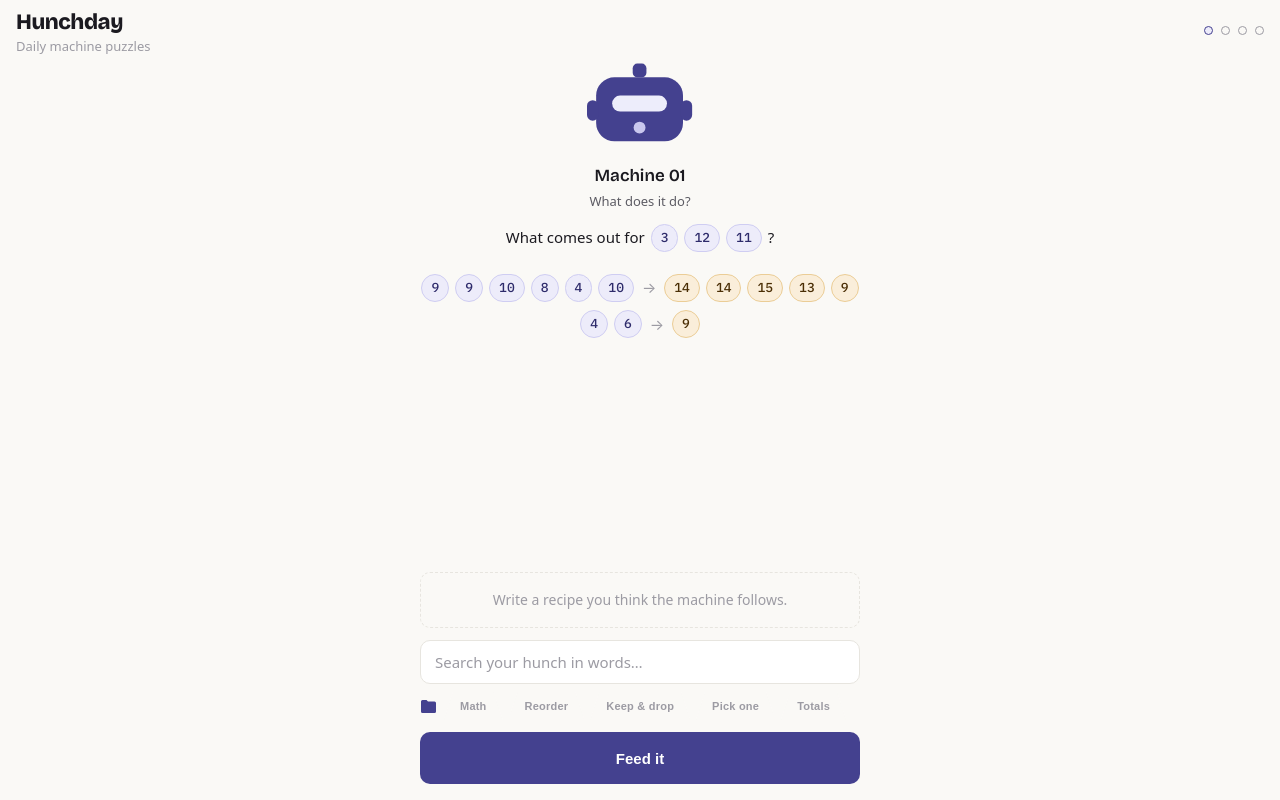
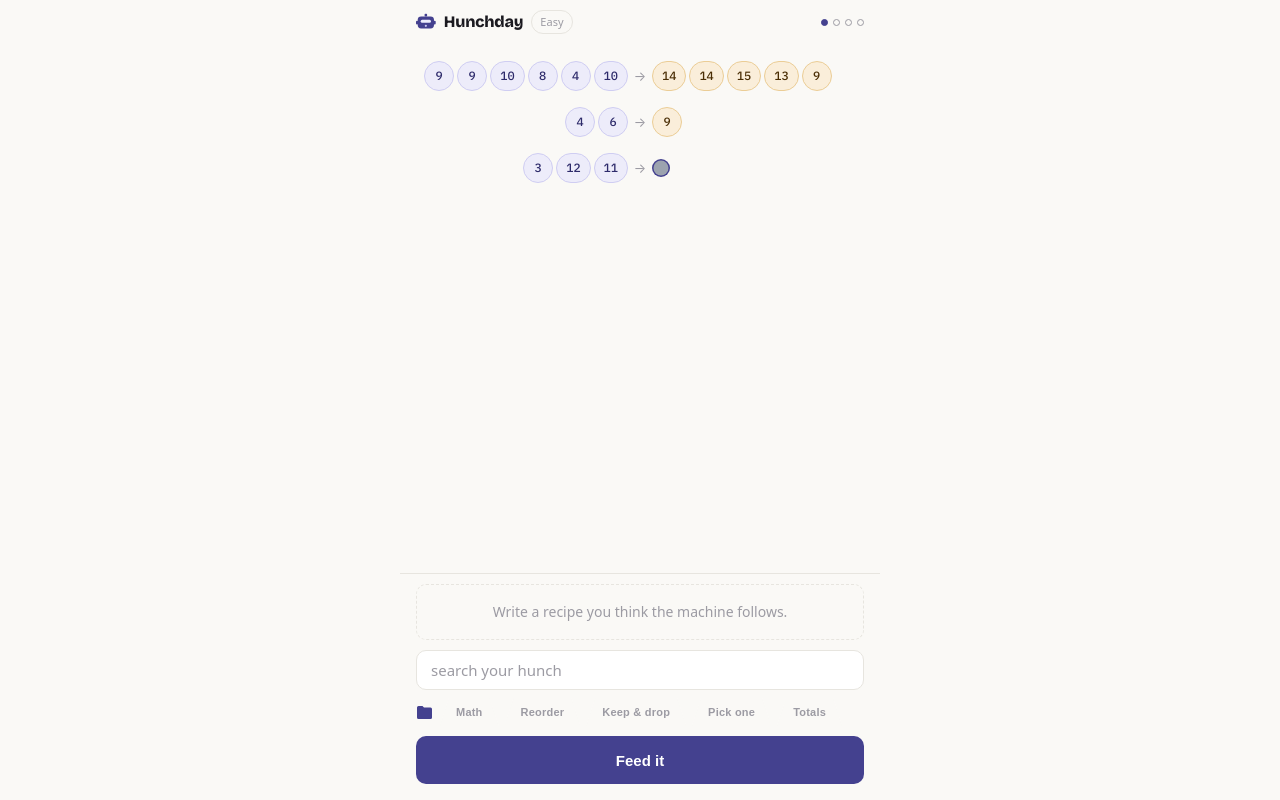
Before and after one commit to Radinkv/hunchday, a React (Vite) app: page / in a window 1280 px wide. Both pictures are taken after a click on the button "Play". Built offline with nearby package versions, Linux system fonts and the light colour scheme.

Commit message:
feat: add wait dot SVG and update UI components for improved layout and functionality

```diff
--- a/src/ui/App.tsx
+++ b/src/ui/App.tsx
@@ -7,15 +7,15 @@ import { Bot, MachineCard } from "./MachineCard";
 import { loadGame, saveGame } from "./storage";
 import {
   CLASS_APP,
+  CLASS_DIFFICULTY,
   CLASS_FEED,
   CLASS_HEADER,
+  CLASS_HEADER_LEFT,
   CLASS_INTRO,
   CLASS_INTRO_LEAD,
-  CLASS_TAGLINE,
-  CLASS_WORDMARK_BLOCK,
+  COPY_DIFFICULTY,
   COPY_INTRO_LEAD,
   COPY_PLAY,
-  COPY_TAGLINE,
   COPY_WORDMARK,
   LIGHT_COLOR_IDLE,
 } from "./constants";
@@ -44,9 +44,10 @@ export function App({ machines }: { readonly machines: readonly Machine[] }) {
   return (
     <div className={CLASS_APP}>
       <header className={CLASS_HEADER}>
-        <div className={CLASS_WORDMARK_BLOCK}>
+        <div className={CLASS_HEADER_LEFT}>
+          <Bot lightColor={LIGHT_COLOR_IDLE} chomping={false} />
           <h1>{COPY_WORDMARK}</h1>
-          <span className={CLASS_TAGLINE}>{COPY_TAGLINE}</span>
+          <span className={CLASS_DIFFICULTY}>{COPY_DIFFICULTY}</span>
         </div>
         <Dots machineIndex={state?.machineIndex ?? FIRST_MACHINE_INDEX} results={state?.results ?? idleResults} />
       </header>
--- a/src/ui/MachineCard.tsx
+++ b/src/ui/MachineCard.tsx
@@ -13,35 +13,30 @@ import {
 } from "../game/types";
 import {
   ARROW_GLYPH,
-  VERSUS_GLYPH,
-  CHOMP_DURATION_MS,
   CLASS_ARROW,
   CLASS_BOT,
   CLASS_BOTTOM,
+  CLASS_CELL_LEFT,
+  CLASS_CELL_RIGHT,
   CLASS_CHIP,
-  CLASS_CHIP_GUESS,
   CLASS_CHIP_INPUT,
   CLASS_CHIP_OUTPUT,
   CLASS_CHOMP,
-  CLASS_VERSUS,
   CLASS_END_STATS,
   CLASS_EVIDENCE,
   CLASS_FEEDBACK,
   CLASS_FEEDBACK_NOPE,
   CLASS_FEEDBACK_OK,
   CLASS_LIGHT,
-  CLASS_MACHINE_CAPTION,
-  CLASS_MACHINE_NAME,
-  CLASS_MACHINE_ZONE,
-  CLASS_MACHINE_SUBTITLE,
-  CLASS_QUESTION,
   CLASS_QUIET_BUTTON,
   CLASS_ROW,
+  CLASS_ROW_ACTIVE,
   CLASS_RULE,
   CLASS_RULE_BOX,
   CLASS_RULE_CRACKED,
   CLASS_RULE_REVEALED,
   CLASS_SHARE,
+  CLASS_WAIT_DOT,
   COPY_COPIED,
   COPY_COPY_RESULT,
   COPY_END_STATS_MIDDLE,
@@ -53,24 +48,15 @@ import {
   COPY_FEEDBACK_MORE,
   COPY_FEEDBACK_NOT_QUITE,
   COPY_FEEDBACK_TWICE,
-  COPY_MACHINE_NAME_PREFIX,
   COPY_NEXT_MACHINE,
   COPY_PLAY_AGAIN,
-  COPY_QUESTION_PREFIX,
-  COPY_QUESTION_SUFFIX,
   COPY_RULE_CRACKED_LABEL,
   COPY_RULE_REVEALED_LABEL,
-  COPY_SUBTITLE_CRACKED,
-  COPY_SUBTITLE_PLAYING,
-  COPY_SUBTITLE_REVEALED,
-  LIGHT_COLOR_CRACKED,
-  LIGHT_COLOR_IDLE,
-  LIGHT_COLOR_REVEALED,
-  MACHINE_NUMBER_PAD_CHAR,
-  MACHINE_NUMBER_PAD_LENGTH,
+  COPY_WAITING,
+  WAIT_DOT_SRC,
 } from "./constants";
 
-type ChipRole = typeof CLASS_CHIP_INPUT | typeof CLASS_CHIP_OUTPUT | typeof CLASS_CHIP_GUESS;
+type ChipRole = typeof CLASS_CHIP_INPUT | typeof CLASS_CHIP_OUTPUT;
 
 const KEY_SEPARATOR_COLON = ":";
 const KEY_SEPARATOR_ARROW = "->";
@@ -109,29 +95,23 @@ function Chips({ value, role }: { readonly value: string; readonly role: ChipRol
 }
 
 /**
- * Renders one evidence row: the input chips, an arrow, and the output chips. A miss row
- * also carries the player's guess, shown as muted chips before the true output so they
- * can see what their recipe produced against what the machine actually gave.
+ * Renders one evidence row on the two column grid: input chips right aligned in the left
+ * cell, a fixed arrow spine, and the machine's output left aligned in the right cell, so
+ * the arrow lands in the same place no matter how many chips a row has.
  * @param props The evidence row to render.
  */
 function Row({ row }: { readonly row: EvidenceRow }) {
   return (
     <div className={CLASS_ROW + (row.mark ? " " + row.mark : "")}>
-      <Chips value={row.input} role={CLASS_CHIP_INPUT} />
+      <div className={CLASS_CELL_LEFT}>
+        <Chips value={row.input} role={CLASS_CHIP_INPUT} />
+      </div>
       <span className={CLASS_ARROW} aria-hidden="true">
         {ARROW_GLYPH}
       </span>
-      {row.guess === undefined ? (
+      <div className={CLASS_CELL_RIGHT}>
         <Chips value={row.output} role={CLASS_CHIP_OUTPUT} />
-      ) : (
-        <>
-          <Chips value={row.guess} role={CLASS_CHIP_GUESS} />
-          <span className={CLASS_VERSUS} aria-hidden="true">
-            {VERSUS_GLYPH}
-          </span>
-          <Chips value={row.output} role={CLASS_CHIP_OUTPUT} />
-        </>
-      )}
+      </div>
     </div>
   );
 }
@@ -252,42 +232,21 @@ export function MachineCard({
   readonly machines: readonly Machine[];
   readonly state: GameState;
 } & MachineHandlers) {
-  const [chomping, setChomping] = useState(false);
   const logRef = useRef<HTMLDivElement>(null);
-  const lastEvidenceLength = useRef(state.evidence.length);
   useEffect(() => {
     const log = logRef.current;
-    if (log && state.evidence.length > lastEvidenceLength.current) log.scrollTop = log.scrollHeight;
-    lastEvidenceLength.current = state.evidence.length;
-  }, [state.evidence.length]);
+    if (log) log.scrollTop = log.scrollHeight;
+  }, [state.evidence.length, state.challengeIndex]);
 
   const machine = machines.at(state.machineIndex);
   if (!machine) return null;
 
   const playing = state.phase === PHASE_PLAYING;
   const won = state.won === true;
-  const machineName =
-    COPY_MACHINE_NAME_PREFIX +
-    String(state.machineIndex + 1).padStart(MACHINE_NUMBER_PAD_LENGTH, MACHINE_NUMBER_PAD_CHAR);
-  let subtitle = COPY_SUBTITLE_REVEALED;
-  if (playing) {
-    subtitle = COPY_SUBTITLE_PLAYING;
-  } else if (won) {
-    subtitle = COPY_SUBTITLE_CRACKED;
-  }
-
-  let lightColor = LIGHT_COLOR_REVEALED;
-  if (playing) {
-    lightColor = LIGHT_COLOR_IDLE;
-  } else if (won) {
-    lightColor = LIGHT_COLOR_CRACKED;
-  }
   const challengeInput = machine.ch.at(state.challengeIndex)?.[0] ?? "";
 
   const handleFeed = (guess: string): void => {
     if (tokenize(guess).length === 0) return;
-    setChomping(true);
-    setTimeout(() => setChomping(false), CHOMP_DURATION_MS);
     onFeed(guess);
   };
 
@@ -295,22 +254,6 @@ export function MachineCard({
 
   return (
     <>
-      <section className={CLASS_MACHINE_ZONE}>
-        <Bot lightColor={lightColor} chomping={chomping} />
-        <div className={CLASS_MACHINE_CAPTION}>
-          <span className={CLASS_MACHINE_NAME}>{machineName}</span>
-          <span className={CLASS_MACHINE_SUBTITLE}>{subtitle}</span>
-        </div>
-      </section>
-
-      {playing && (
-        <p className={CLASS_QUESTION}>
-          {COPY_QUESTION_PREFIX}
-          <Chips value={challengeInput} role={CLASS_CHIP_INPUT} />
-          {COPY_QUESTION_SUFFIX}
-        </p>
-      )}
-
       <div ref={logRef} className={CLASS_EVIDENCE} aria-live="polite" aria-label="Evidence so far">
         {state.evidence.map((row) => {
           const baseKey = row.input + KEY_SEPARATOR_ARROW + row.output + KEY_SEPARATOR_PIPE + (row.mark ?? "");
@@ -320,11 +263,23 @@ export function MachineCard({
 
           return <Row key={key} row={row} />;
         })}
+        {playing && (
+          <div className={CLASS_ROW + " " + CLASS_ROW_ACTIVE}>
+            <div className={CLASS_CELL_LEFT}>
+              <Chips value={challengeInput} role={CLASS_CHIP_INPUT} />
+            </div>
+            <span className={CLASS_ARROW} aria-hidden="true">
+              {ARROW_GLYPH}
+            </span>
+            <div className={CLASS_CELL_RIGHT}>
+              <img className={CLASS_WAIT_DOT} src={WAIT_DOT_SRC} alt={COPY_WAITING} width={10} height={10} />
+            </div>
+          </div>
+        )}
+        <p className={CLASS_FEEDBACK} aria-live="polite">
+          {feedbackContent(state.feedback)}
+        </p>
       </div>
-
-      <p className={CLASS_FEEDBACK} aria-live="polite">
-        {feedbackContent(state.feedback)}
-      </p>
 
       {playing ? (
         <ChipBuilder key={state.machineIndex} challengeInput={challengeInput} onFeed={handleFeed} />
--- a/src/ui/constants.ts
+++ b/src/ui/constants.ts
@@ -15,6 +15,8 @@ export const CLASS_DOT_REVEALED = "open";
 /** The full screen layout regions, stacked top to bottom in one flex column. */
 export const CLASS_APP = "app";
 export const CLASS_HEADER = "hdr";
+export const CLASS_HEADER_LEFT = "hleft";
+export const CLASS_DIFFICULTY = "diff";
 export const CLASS_WORDMARK_BLOCK = "wblock";
 export const CLASS_TAGLINE = "tagline";
 export const CLASS_MACHINE_ZONE = "mzone";
@@ -32,6 +34,8 @@ export const CLASS_LIGHT = "light";
 
 export const CLASS_EVIDENCE = "evidence";
 export const CLASS_ROW = "row";
+export const CLASS_CELL_LEFT = "cleft";
+export const CLASS_CELL_RIGHT = "cright";
 export const CLASS_ROW_HIT = "hit";
 export const CLASS_ROW_MISS = "miss";
 export const CLASS_CHIP = "chip";
@@ -41,7 +45,9 @@ export const CLASS_CHIP_GUESS = "guess";
 export const CLASS_ARROW = "arrow";
 export const CLASS_VERSUS = "vs";
 
-export const CLASS_QUESTION = "question";
+export const CLASS_ROW_ACTIVE = "active";
+export const CLASS_WAIT_DOT = "waitdot";
+export const WAIT_DOT_SRC = "/wait-dot.svg";
 export const CLASS_FEEDBACK = "feedback";
 export const CLASS_FEEDBACK_OK = "ok";
 export const CLASS_FEEDBACK_NOPE = "nope";
@@ -64,8 +70,8 @@ export const MACHINE_NUMBER_PAD_CHAR = "0";
 export const COPY_SUBTITLE_PLAYING = "What does it do?";
 export const COPY_SUBTITLE_CRACKED = "Cracked";
 export const COPY_SUBTITLE_REVEALED = "Revealed";
-export const COPY_QUESTION_PREFIX = "What comes out for ";
-export const COPY_QUESTION_SUFFIX = " ?";
+export const COPY_WAITING = "The machine is waiting for your guess";
+export const COPY_DIFFICULTY = "Easy";
 export const COPY_RULE_CRACKED_LABEL = "Cracked it: ";
 export const COPY_RULE_REVEALED_LABEL = "It reveals itself: ";
 export const COPY_NEXT_MACHINE = "Next machine";
@@ -120,7 +126,7 @@ export const COPY_RECIPE_LABEL = "Your recipe";
 export const COPY_RECIPE_EMPTY = "Write a recipe you think the machine follows.";
 export const COPY_PICKER_LABEL = "Add to your recipe";
 export const COPY_SEARCH_LABEL = "Search your hunch in words";
-export const COPY_SEARCH_PLACEHOLDER = COPY_SEARCH_LABEL + "…";
+export const COPY_SEARCH_PLACEHOLDER = "search your hunch";
 export const COPY_NO_MATCHES = "Nothing matches that. Try a tab, or different words.";
 export const COPY_CLEAR = "Clear";
 export const COPY_NUMBER_TAG_PREFIX = "Change the number in step ";
--- a/src/ui/styles.css
+++ b/src/ui/styles.css
@@ -71,45 +71,56 @@ body {
   line-height: 1.55;
 }
 
-/* The whole game is one full height flex column; only the evidence log grows. */
+/* The whole game is one full height flex column, centered on wide screens; only the
+   evidence log grows. No card, no shadow — the raw page is the background. */
 .app {
   height: 100vh;
   height: 100dvh;
+  max-width: 480px;
+  margin: 0 auto;
   display: flex;
   flex-direction: column;
 }
 
-/* Header: wordmark and tagline left, progress dots right, on the raw background. */
+/* Header: one compact bar. Tiny machine icon, wordmark and difficulty left; dots right. */
 .hdr {
-  flex: 0 0 60px;
+  flex: 0 0 44px;
   display: flex;
   align-items: center;
   justify-content: space-between;
   padding: 0 16px;
 }
 
-.wblock {
+.hleft {
   display: flex;
-  flex-direction: column;
+  align-items: center;
+  gap: 8px;
+}
+
+.hdr .bot {
+  width: auto;
+  height: 18px;
 }
 
 h1 {
   font-family: "Bricolage Grotesque", system-ui, sans-serif;
   font-weight: 800;
-  font-size: 22px;
-  letter-spacing: -0.02em;
+  font-size: 16px;
+  letter-spacing: -0.01em;
   margin: 0;
 }
 
-.tagline {
-  font-size: 13px;
-  line-height: 1.2;
+.diff {
+  padding: 2px 8px;
+  font-size: 11px;
   color: var(--ink-3);
+  border: 1px solid var(--line);
+  border-radius: var(--r-chip);
 }
 
 .dots {
   display: flex;
-  gap: 8px;
+  gap: 5px;
 }
 
 /* Intro: the machine, a one line lead, and the play button, centered in the open space. */
@@ -143,17 +154,17 @@ h1 {
 }
 
 .dot {
-  width: 9px;
-  height: 9px;
+  width: 7px;
+  height: 7px;
   border-radius: var(--r-chip);
-  border: 1.5px solid var(--ink-3);
+  border: 1px solid var(--ink-3);
   background: transparent;
   transition: background-color var(--base) var(--ease-out), border-color var(--base) var(--ease-out);
 }
 
 .dot.now {
   border-color: var(--machine);
-  background: var(--machine-soft);
+  background: var(--machine);
 }
 
 .dot.crack {
@@ -210,26 +221,43 @@ h1 {
   height: 96px;
 }
 
-/* Evidence log: the only region that grows, scrolling with chips floating on the page. */
+/* Evidence log: the only region that grows. */
 .evidence {
   flex: 1 1 0;
   min-height: 0;
   overflow-y: auto;
   display: flex;
   flex-direction: column;
-  gap: 8px;
-  padding: 8px 16px;
+  gap: 6px;
+  padding: 12px 8px;
 }
 
+/* Every row snaps to a two column grid with a fixed arrow spine, so the arrow lands in
+   the same place no matter the chip count: input right aligned, output left aligned. */
 .row {
-  display: flex;
+  display: grid;
+  grid-template-columns: 1fr 24px 1fr;
   align-items: center;
-  flex-wrap: wrap;
-  justify-content: center;
-  gap: 6px;
   width: 100%;
   max-width: 440px;
+  min-height: 40px;
   margin: 0 auto;
+}
+
+.cleft {
+  display: flex;
+  flex-wrap: wrap-reverse;
+  justify-content: flex-end;
+  align-items: center;
+  gap: 3px;
+}
+
+.cright {
+  display: flex;
+  flex-wrap: wrap;
+  justify-content: flex-start;
+  align-items: center;
+  gap: 3px;
 }
 
 .row.miss {
@@ -240,11 +268,47 @@ h1 {
   border-color: var(--green-soft);
 }
 
+/* The arrow spine: fixed 24px centre column that never moves. */
+.arrow {
+  display: flex;
+  align-items: center;
+  justify-content: center;
+  color: var(--ink-3);
+  font-size: 13px;
+}
+
+/* The active challenge: a pulsing machine coloured dot in the output cell. */
+.waitdot {
+  display: inline-block;
+  width: 18px;
+  height: 18px;
+  border-radius: var(--r-chip);
+  background: var(--machine);
+  animation: pulse 1.4s var(--ease-out) infinite;
+}
+
+@keyframes pulse {
+  0%,
+  100% {
+    opacity: 1;
+    transform: scale(1);
+  }
+  50% {
+    opacity: 0.4;
+    transform: scale(0.82);
+  }
+}
+
 .chip {
+  display: inline-flex;
+  align-items: center;
+  justify-content: center;
+  height: 30px;
+  min-width: 30px;
+  padding: 0 9px;
   font-family: "IBM Plex Mono", ui-monospace, monospace;
   font-weight: 500;
-  font-size: 13px;
-  padding: 3px 9px;
+  font-size: 12px;
   border-radius: var(--r-chip);
   border: 1px solid;
 }
@@ -261,66 +325,27 @@ h1 {
   color: var(--amber-ink);
 }
 
-/* The player's guess on a miss row: muted, so the true output reads as the answer. */
-.chip.guess {
-  background: transparent;
-  border-color: var(--line);
-  color: var(--ink-3);
-}
-
-.arrow {
-  color: var(--ink-3);
-  font-size: 15px;
-  margin: 0 2px;
-}
-
-.vs {
-  color: var(--amber);
-  font-size: 13px;
-  margin: 0 2px;
-}
-
-/* Question strip: fixed height, centered, never grows. */
-.question {
-  flex: 0 0 56px;
-  display: flex;
-  align-items: center;
-  justify-content: center;
-  flex-wrap: wrap;
-  gap: 6px;
-  margin: 0;
-  padding: 0 16px;
-  font-size: 15px;
-  text-align: center;
-}
-
-/* The bottom block, pinned under the evidence log: recipe, operations, and feed. Its
-   only border is the top hairline; its content is inset, and the feed button breaks out
-   to the full width of the screen. */
+/* The workspace, pinned under the evidence log: recipe, operations, and feed. A single
+   top hairline separates it from the evidence; no card or shadow. */
 .bottom {
   flex: 0 0 auto;
   display: flex;
   flex-direction: column;
-  align-items: center;
-  gap: 12px;
-  padding: 14px 16px 16px;
-}
-
-/* The panel band spans the screen, but its controls sit in the same centered column as
-   the content above, so the feed and tabs keep a margin instead of stretching edge to edge. */
-.bottom > * {
-  width: 100%;
-  max-width: 440px;
+  gap: 10px;
+  padding: 10px 16px 16px;
+  border-top: 1px solid var(--line);
 }
 
 .builder {
   display: flex;
   flex-direction: column;
-  gap: 12px;
+  gap: 10px;
 }
 
 .feed {
-  height: 52px;
+  width: 100%;
+  height: 48px;
+  border-radius: var(--r-control);
 }
 
 /* Recipe header: a quiet label with the clear action tucked to the right. */
@@ -438,13 +463,13 @@ h1 {
 .picker {
   display: flex;
   flex-direction: column;
+  gap: 8px;
 }
 
 .search {
   width: 100%;
-  height: 44px;
+  height: 40px;
   padding: 0 14px;
-  margin-bottom: 8px;
   font-family: inherit;
   font-size: 15px;
   color: var(--ink);
@@ -518,7 +543,7 @@ h1 {
   display: flex;
   flex-direction: column;
   gap: 2px;
-  max-height: 8.5rem;
+  max-height: 120px;
   overflow-y: auto;
   border: 1px solid var(--machine-line);
   border-radius: var(--r-control);
@@ -590,13 +615,13 @@ button:disabled {
 }
 
 .feedback {
-  flex: 0 0 auto;
-  min-height: 22px;
-  margin: 0;
-  padding: 4px 16px;
+  margin: 4px 0 0;
   font-size: 13px;
-  text-align: center;
   color: var(--ink-2);
+}
+
+.feedback:empty {
+  display: none;
 }
 
 .feedback .ok {
```
Also changed, not shown: public/wait-dot.svg (added), 1 other file (tests, documents, lock files or other folders).
